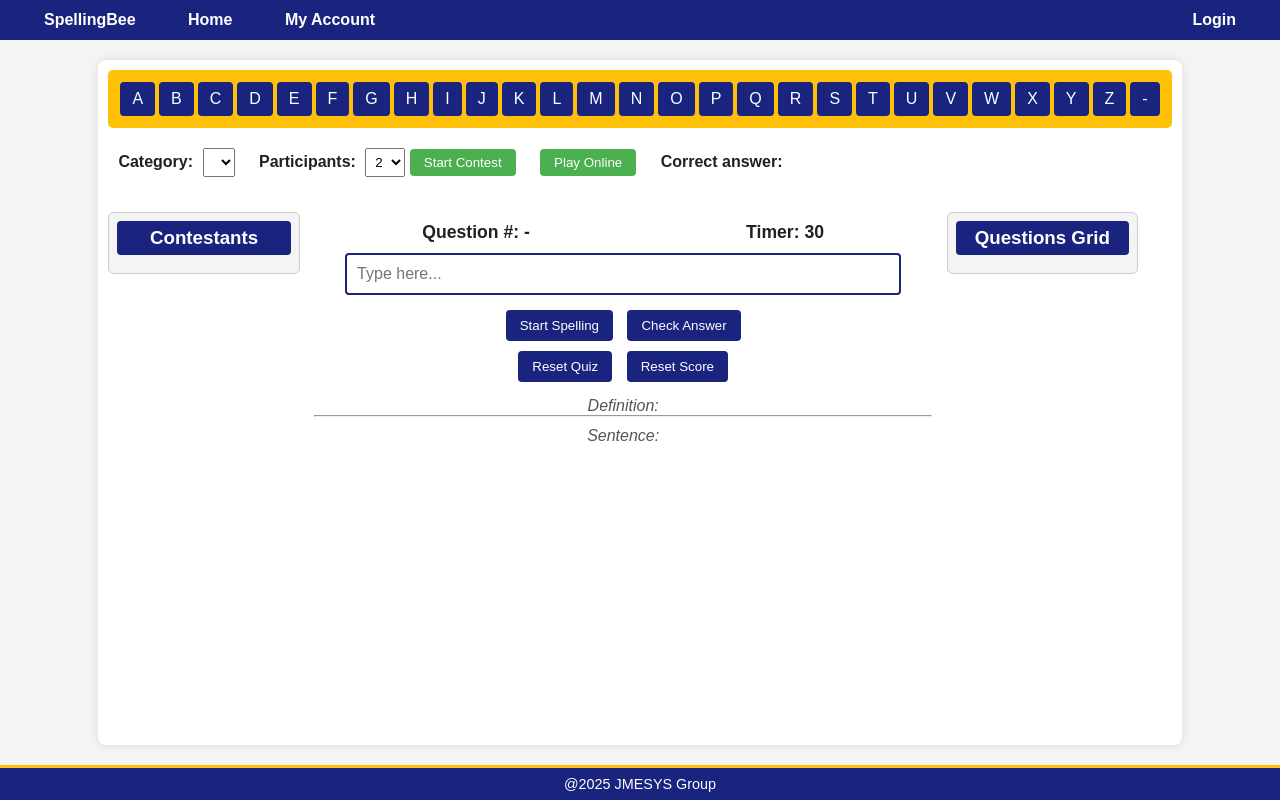
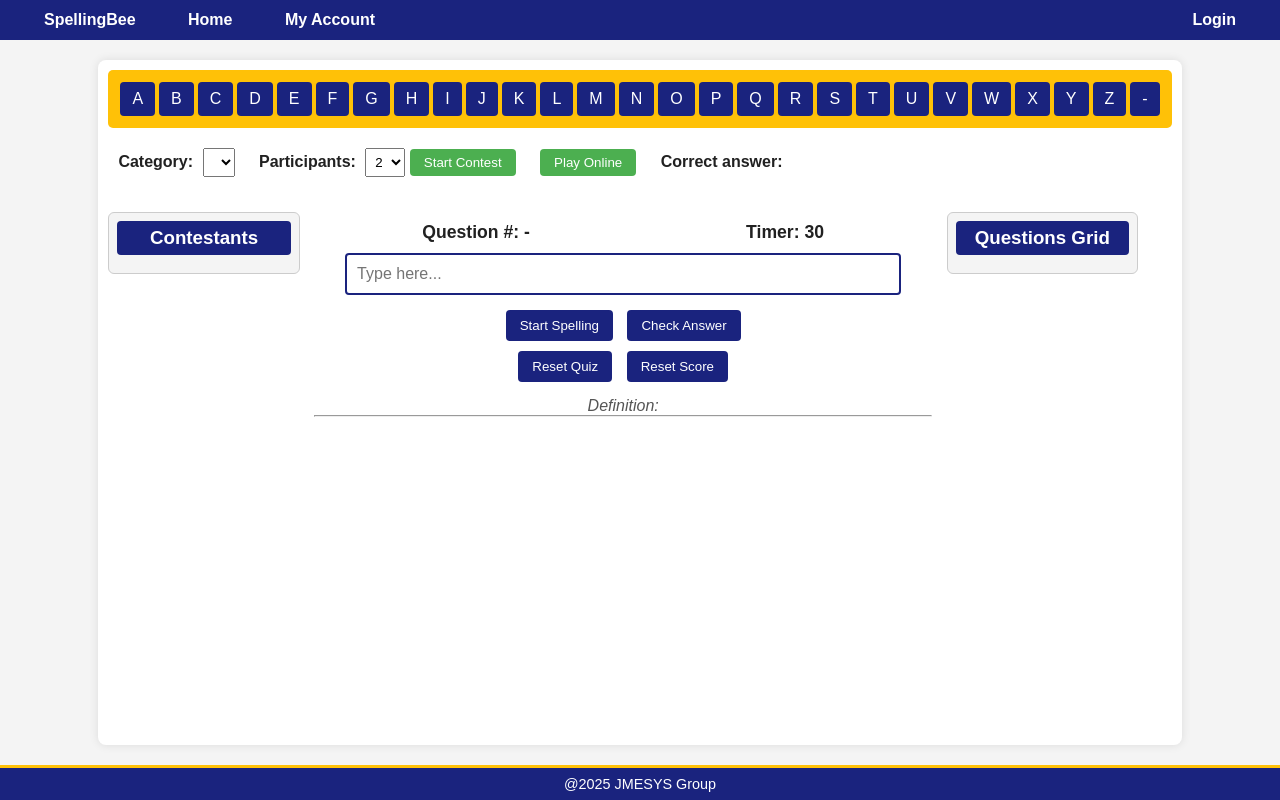
Before and after one commit to anuchaj/spellingbee, a website: page public/index.html in a window 1280 px wide. Drawn offline with nearby package versions, Linux system fonts and the light colour scheme; no server answers.

Commit message:
update index

```diff
--- a/public/index.html
+++ b/public/index.html
@@ -84,7 +84,7 @@
       <div id="definition" class="hint">Definition: </div>
       <hr>
       <!-- <button id="sentence-btn">View sentence</button> -->
-      <div id="sentence" class="hint">Sentence: </div>
+      <div id="sentence" class="hint" style="display:none;">Sentence: </div>
     </section>
 
     <aside class="sidebar right">
```
